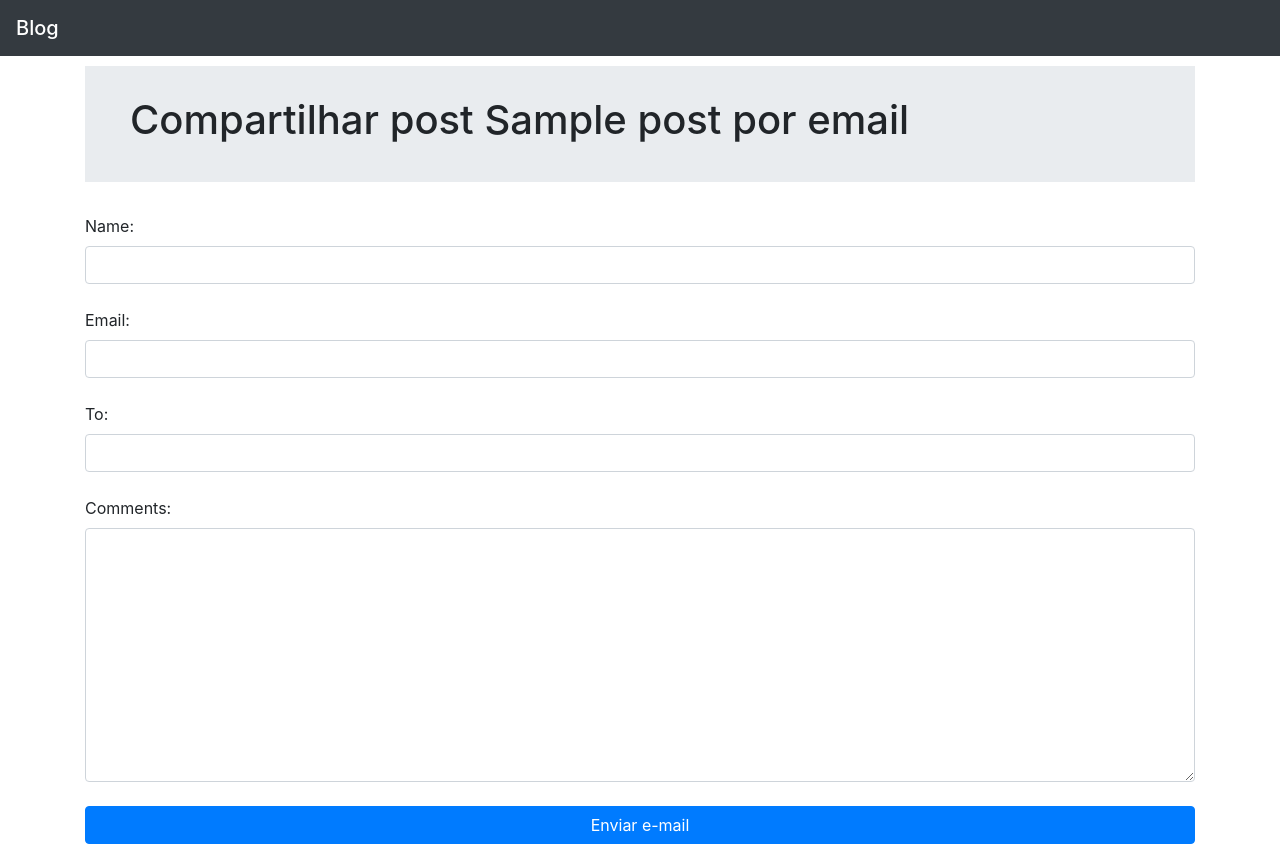
After one commit to molimpio/blog, a Django app: page /blog/1/share/ in a window 1280 px wide. The commit adds this page. Run offline with Django 3.2, Linux system fonts and the light colour scheme; tables that the repository leaves empty hold one stand-in row (values such as "Sample post").

Commit message:
Capitulo2, enviando e-mail

```diff
--- /dev/null
+++ b/blog/forms.py
@@ -0,0 +1,8 @@
+from django import forms
+
+
+class EmailPostForm(forms.Form):
+    name = forms.CharField(max_length=25, widget=forms.TextInput(attrs={'class': 'form-control'}))
+    email = forms.EmailField(widget=forms.TextInput(attrs={'class': 'form-control'}))
+    to = forms.EmailField(widget=forms.TextInput(attrs={'class': 'form-control'}))
+    comments = forms.CharField(required=False, widget=forms.Textarea(attrs={'class': 'form-control'}))
--- a/blog/templates/blog/post/detail.html
+++ b/blog/templates/blog/post/detail.html
@@ -9,5 +9,10 @@
     Published {{ post.publish }} by {{ post.author }}
     </p>
     {{ post.body|linebreaks }}
+    <p>
+        <a href="{% url "blog:post_share" post.id %}">
+            Compartilhar esse post
+        </a>
+    </p>
 
 {% endblock %}
--- /dev/null
+++ b/blog/templates/blog/post/share.html
@@ -0,0 +1,32 @@
+{% extends "blog/base.html" %}
+
+{% block title %}Share a post{% endblock %}
+
+{% block content %}
+
+    {% if send %}
+
+        <h1>E-mail enviado com sucesso</h1>
+        <p>{{ post.title }} foi encaminhado para {{ form.cleaned_data.to }}</p>
+
+    {% else %}
+        <div class="jumbotron jumbotron-fluid" style="padding: 30px; margin-top: 10px;">
+            <div class="container">
+                <h1 class="display-8">Compartilhar post {{ post.title }} por email</h1>
+            </div>
+        </div>
+        <form method="post">
+            {% for field in form %}
+            <div>
+                {{ field.errors }}
+                {{ field.label_tag }} {{ field }}
+            <br/>
+            </div>
+            {% endfor %}
+
+            {% csrf_token %}
+            <input type="submit" value="Enviar e-mail" class="btn btn-block btn-primary">
+        </form>
+    {% endif %}
+
+{% endblock %}
--- a/blog/urls.py
+++ b/blog/urls.py
@@ -9,6 +9,7 @@ urlpatterns = [
     #     name='post_list'
     # ),
     path('', views.PostListView.as_view(), name='post_list'),
+    path('<int:post_id>/share/', views.post_share, name='post_share'),
     path(
         '<int:year>/<int:month>/<int:day>/<slug:post>/',
         views.post_detail,
--- a/blog/views.py
+++ b/blog/views.py
@@ -1,6 +1,8 @@
 from django.shortcuts import render, get_object_or_404
 from django.core.paginator import Paginator, EmptyPage, PageNotAnInteger
 from django.views.generic import ListView
+from django.core.mail import send_mail
+from .forms import EmailPostForm
 from .models import Post
 
 
@@ -32,6 +34,29 @@ def post_detail(request, year, month, day, post):
     return render(request, 'blog/post/detail.html', {'post': post})
 
 
+def post_share(request, post_id):
+    # Obtem a postagem com base no id
+    post = get_object_or_404(Post, id=post_id, status='published')
+    send = False
+
+    if request.method == 'POST':
+        # Form submited
+        form = EmailPostForm(request.POST)
+        if form.is_valid():
+            # Campos do form passaram pela validacao, cleaned_data obtem os valores do form
+            cd = form.cleaned_data
+            # Envia e-mail
+            post_url = request.build_absolute_uri(post.get_absolute_url())
+            subject = f"{cd['name']} recomenda a leitura de f{post.title}"
+            message = f"Leitura do {post.title} as {post_url}\n\n f{cd['name']} \'s comments: {cd['comments']}"
+            send_mail(subject, message, 'noreplyunnepay@gmail.com', [cd['to']])
+            send = True
+    else:
+        form = EmailPostForm()
+
+    return render(request, 'blog/post/share.html', {'post': post, 'form': form, 'send': send})
+
+
 class PostListView(ListView):
     queryset = Post.published.all()
     context_object_name = 'posts'
--- a/mysite/settings.py
+++ b/mysite/settings.py
@@ -121,3 +121,9 @@ USE_TZ = True
 # https://docs.djangoproject.com/en/3.1/howto/static-files/
 
 STATIC_URL = '/static/'
+
+EMAIL_HOST = ''
+EMAIL_PORT = ''
+EMAIL_HOST_USER = ''
+EMAIL_HOST_PASSWORD = ''
+EMAIL_USE_TLS = ''
```
Also changed, not shown: 1 other file.
